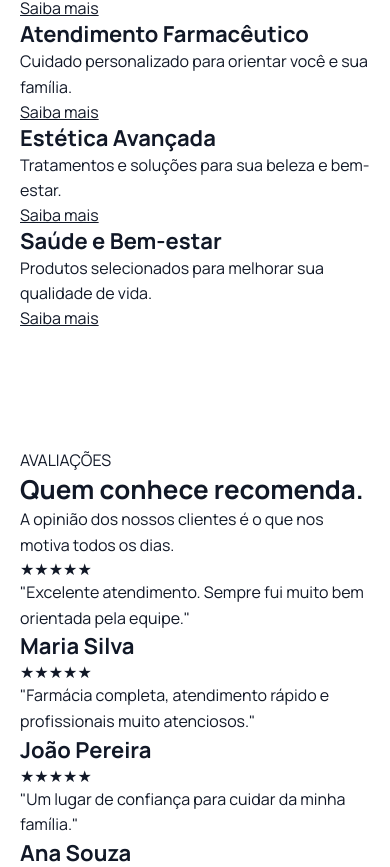
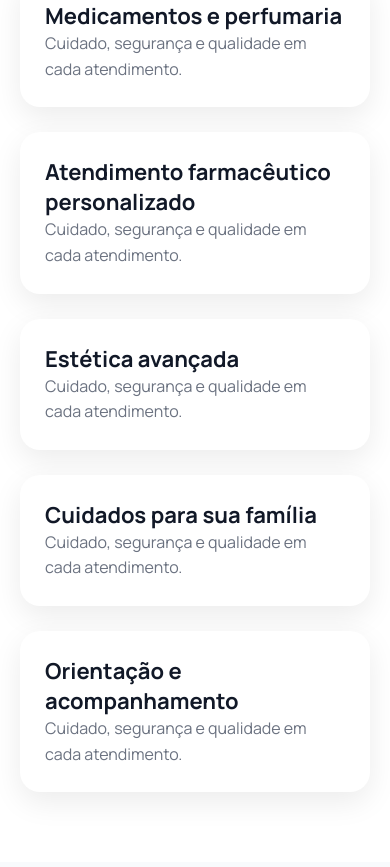
Before and after one commit to franqupoficial/farmacianogueiratangua, a React (Vite) app: page / in a window 390 px wide. Shown: the part 4377-5244 px from the top of the page. Built offline with nearby package versions, Linux system fonts and the light colour scheme.

Commit message:
Melhora avaliações e contato

```diff
--- a/src/components/sections/Contact.jsx
+++ b/src/components/sections/Contact.jsx
@@ -1,6 +1,10 @@
+import "../../styles/contact.css";
+
+
 export default function Contact(){
 
-return(
+
+return (
 
 <section id="contato" className="contact">
 
@@ -8,9 +12,9 @@ return(
 <div className="contact-container">
 
 
-<div className="contact-info">
+<div className="section-header">
 
-<span className="section-tag">
+<span>
 FALE CONOSCO
 </span>
 
@@ -21,20 +25,9 @@ Estamos prontos para cuidar de você.
 
 
 <p>
-Entre em contato com a Farmácia Nogueira Tanguá
-e tenha atendimento rápido e personalizado.
+Entre em contato com a Farmácia Nogueira Tanguá.
+Nossa equipe está à disposição.
 </p>
-
-
-<div className="contact-item">
-📍 Almirante Tamandaré - PR
-</div>
-
-
-<div className="contact-item">
-📞 Atendimento pelo WhatsApp
-</div>
-
 
 </div>
 
@@ -43,26 +36,23 @@ e tenha atendimento rápido e personalizado.
 <div className="contact-box">
 
 
-<h3>
-Precisa de ajuda?
-</h3>
+<a href="https://wa.me/" target="_blank">
+WhatsApp
+</a>
 
 
 <p>
-Clique abaixo e fale agora com nossa equipe.
+Farmácia Nogueira Tanguá
 </p>
 
 
-<a
-href="https://wa.me/5500000000000"
-className="whatsapp-button"
-target="_blank"
->
-Chamar no WhatsApp
-</a>
+<p>
+Atendimento próximo e humanizado para sua família.
+</p>
 
 
 </div>
+
 
 
 </div>
@@ -72,4 +62,5 @@ Chamar no WhatsApp
 
 )
 
+
 }
--- a/src/components/sections/Reviews.jsx
+++ b/src/components/sections/Reviews.jsx
@@ -1,26 +1,31 @@
-export default function Reviews(){
+import "../../styles/reviews.css";
+
 
 const reviews = [
 
 {
-name:"Maria Silva",
-text:"Excelente atendimento. Sempre fui muito bem orientada pela equipe."
+name:"Cliente da Farmácia",
+text:"Excelente atendimento, sempre sou muito bem atendido pela equipe."
 },
 
 {
-name:"João Pereira",
-text:"Farmácia completa, atendimento rápido e profissionais muito atenciosos."
+name:"Cliente da Farmácia",
+text:"Farmácia completa, ambiente agradável e profissionais muito atenciosos."
 },
 
 {
-name:"Ana Souza",
-text:"Um lugar de confiança para cuidar da minha família."
+name:"Cliente da Farmácia",
+text:"Confiança e cuidado em todos os atendimentos."
+
 }
 
 ];
 
 
-return(
+export default function Reviews(){
+
+
+return (
 
 <section className="reviews">
 
@@ -28,21 +33,20 @@ return(
 <div className="reviews-container">
 
 
-<div className="reviews-header">
+<div className="section-header">
 
-<span className="section-tag">
+<span>
 AVALIAÇÕES
 </span>
 
 
 <h2>
-Quem conhece recomenda.
+O cuidado que nossos clientes reconhecem.
 </h2>
 
 
 <p>
-A opinião dos nossos clientes é o que nos
-motiva todos os dias.
+A satisfação de quem escolhe a Farmácia Nogueira Tanguá.
 </p>
 
 
@@ -53,13 +57,10 @@ motiva todos os dias.
 <div className="reviews-grid">
 
 
-{
-reviews.map((review,index)=>(
+{reviews.map((review,index)=>(
 
-<div
-className="review-card"
-key={index}
->
+
+<div className="review-card" key={index}>
 
 
 <div className="stars">
@@ -79,9 +80,8 @@ key={index}
 
 </div>
 
-))
 
-}
+))}
 
 
 </div>
@@ -94,4 +94,5 @@ key={index}
 
 )
 
+
 }
--- a/src/components/sections/Services.jsx
+++ b/src/components/sections/Services.jsx
@@ -1,31 +1,24 @@
-export default function Services(){
+import "../../styles/services.css";
+
 
 const services = [
 
-{
-title:"Medicamentos",
-text:"Amplo catálogo de medicamentos com orientação farmacêutica."
-},
+"Medicamentos e perfumaria",
 
-{
-title:"Atendimento Farmacêutico",
-text:"Cuidado personalizado para orientar você e sua família."
-},
+"Atendimento farmacêutico personalizado",
 
-{
-title:"Estética Avançada",
-text:"Tratamentos e soluções para sua beleza e bem-estar."
-},
+"Estética avançada",
 
-{
-title:"Saúde e Bem-estar",
-text:"Produtos selecionados para melhorar sua qualidade de vida."
-}
+"Cuidados para sua família",
+
+"Orientação e acompanhamento"
 
 ];
 
 
-return(
+export default function Services(){
+
+return (
 
 <section id="servicos" className="services">
 
@@ -33,21 +26,22 @@ return(
 <div className="services-container">
 
 
-<div className="services-header">
+<div className="section-header">
 
-<span className="section-tag">
+
+<span>
 NOSSOS SERVIÇOS
 </span>
 
 
 <h2>
-Tudo que você precisa em um só lugar.
+Soluções completas para sua saúde.
 </h2>
 
 
 <p>
-Soluções completas para cuidar da sua saúde
-com segurança e confiança.
+Tudo o que você precisa em um só lugar,
+com atendimento humanizado.
 </p>
 
 
@@ -58,35 +52,23 @@ com segurança e confiança.
 <div className="services-grid">
 
 
-{
-services.map((service,index)=>(
-
-<div
-className="service-card"
-key={index}
->
+{services.map((item,index)=>(
 
 
+<div className="service-card" key={index}>
+
 <h3>
-{service.title}
+{item}
 </h3>
 
-
 <p>
-{service.text}
+Cuidado, segurança e qualidade em cada atendimento.
 </p>
-
-
-<a href="#contato">
-Saiba mais
-</a>
-
 
 </div>
 
-))
 
-}
+))}
 
 
 </div>
--- /dev/null
+++ b/src/styles/contact.css
@@ -0,0 +1,77 @@
+.contact{
+
+padding:100px 20px;
+background:white;
+
+}
+
+
+.contact-container{
+
+max-width:900px;
+margin:auto;
+
+text-align:center;
+
+}
+
+
+.contact-box{
+
+margin-top:50px;
+
+background:#f8fafc;
+
+padding:40px;
+
+border-radius:25px;
+
+}
+
+
+.contact-box a{
+
+display:inline-block;
+
+background:#1565ff;
+
+color:white;
+
+padding:15px 35px;
+
+border-radius:40px;
+
+text-decoration:none;
+
+font-weight:700;
+
+}
+
+
+.contact-box p{
+
+margin-top:20px;
+
+color:#4b5563;
+
+}
+
+
+
+@media(max-width:768px){
+
+
+.contact{
+
+padding:70px 20px;
+
+}
+
+
+.contact-box{
+
+padding:25px;
+
+}
+
+}
--- /dev/null
+++ b/src/styles/gallery.css
@@ -0,0 +1,105 @@
+.gallery{
+
+padding:100px 20px;
+background:#f8fafc;
+
+}
+
+
+.gallery-container{
+
+max-width:1100px;
+margin:auto;
+
+}
+
+
+.section-header{
+
+text-align:center;
+max-width:750px;
+margin:auto;
+
+}
+
+
+.section-header span{
+
+color:#1565ff;
+font-size:14px;
+font-weight:700;
+letter-spacing:1px;
+
+}
+
+
+.section-header h2{
+
+font-size:40px;
+color:#111827;
+margin:20px 0;
+
+}
+
+
+.section-header p{
+
+font-size:18px;
+line-height:1.7;
+color:#4b5563;
+
+}
+
+
+.gallery-image{
+
+margin-top:50px;
+overflow:hidden;
+border-radius:25px;
+
+}
+
+
+.gallery-image img{
+
+width:100%;
+height:500px;
+object-fit:cover;
+display:block;
+
+}
+
+
+
+@media(max-width:768px){
+
+
+.gallery{
+
+padding:70px 20px;
+
+}
+
+
+.section-header h2{
+
+font-size:28px;
+
+}
+
+
+.section-header p{
+
+font-size:16px;
+
+}
+
+
+.gallery-image img{
+
+height:280px;
+
+}
+
+
+}
--- /dev/null
+++ b/src/styles/reviews.css
@@ -0,0 +1,90 @@
+.reviews{
+
+padding:100px 20px;
+background:#f8fafc;
+
+}
+
+
+.reviews-container{
+
+max-width:1100px;
+margin:auto;
+
+}
+
+
+.reviews-grid{
+
+margin-top:50px;
+
+display:grid;
+grid-template-columns:repeat(3,1fr);
+gap:25px;
+
+}
+
+
+.review-card{
+
+background:white;
+padding:35px;
+
+border-radius:20px;
+
+box-shadow:0 10px 30px rgba(0,0,0,.08);
+
+}
+
+
+.stars{
+
+font-size:22px;
+margin-bottom:20px;
+
+}
+
+
+.review-card p{
+
+font-size:17px;
+line-height:1.7;
+color:#4b5563;
+
+}
+
+
+.review-card h3{
+
+margin-top:25px;
+font-size:16px;
+
+}
+
+
+
+@media(max-width:768px){
+
+
+.reviews{
+
+padding:70px 20px;
+
+}
+
+
+.reviews-grid{
+
+grid-template-columns:1fr;
+
+}
+
+
+.review-card{
+
+padding:25px;
+
+}
+
+
+}
--- /dev/null
+++ b/src/styles/services.css
@@ -0,0 +1,79 @@
+.services{
+
+padding:100px 20px;
+background:white;
+
+}
+
+
+.services-container{
+
+max-width:1100px;
+margin:auto;
+
+}
+
+
+.services-grid{
+
+margin-top:50px;
+
+display:grid;
+grid-template-columns:repeat(3,1fr);
+gap:25px;
+
+}
+
+
+.service-card{
+
+padding:35px;
+background:#fff;
+
+border-radius:20px;
+
+box-shadow:0 10px 30px rgba(0,0,0,.08);
+
+}
+
+
+.service-card h3{
+
+font-size:20px;
+color:#111827;
+
+}
+
+
+.service-card p{
+
+color:#6b7280;
+line-height:1.6;
+
+}
+
+
+
+@media(max-width:768px){
+
+.services{
+
+padding:70px 20px;
+
+}
+
+
+.services-grid{
+
+grid-template-columns:1fr;
+
+}
+
+
+.service-card{
+
+padding:25px;
+
+}
+
+}
```
Also changed, not shown: src/components/sections/Gallery.jsx (+13 -39 lines).
